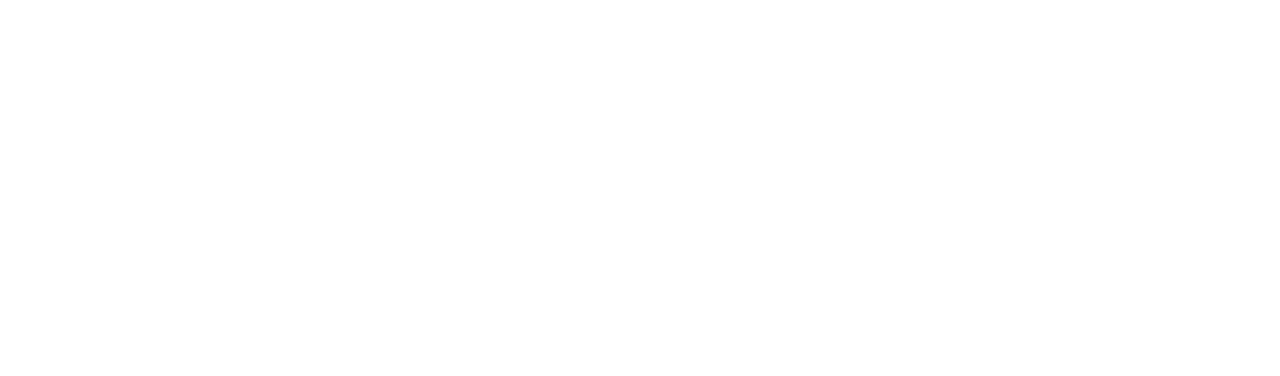
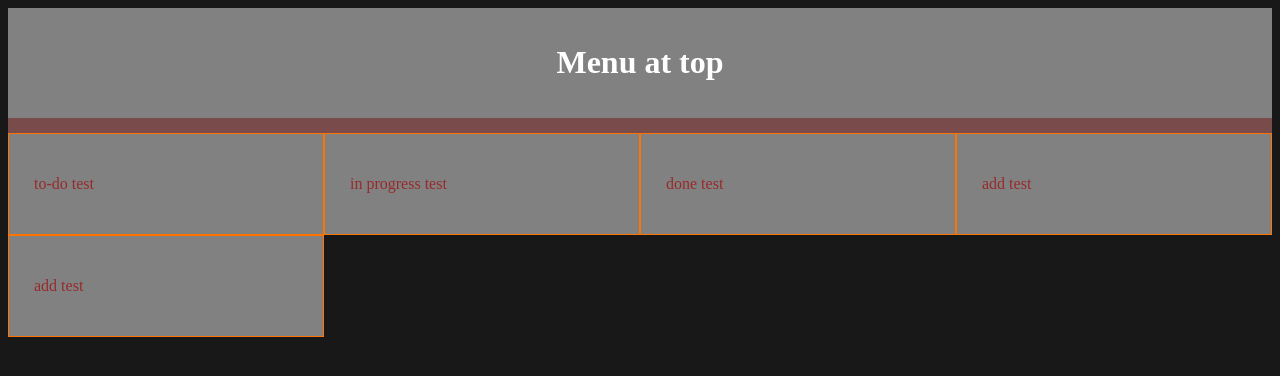
Before and after one commit to wester7/Task_Planner, a website: page public/index.html in a window 1280 px wide. Drawn offline with Linux system fonts and the light colour scheme.

Commit message:
Created Procfile and CSS

```diff
--- a/public/index.html
+++ b/public/index.html
@@ -1,17 +1,96 @@
 <!DOCTYPE html>
 <html lang="en">
 <head>
-    <meta charset="UTF-8">
-    <meta name="viewport" content="width=device-width, initial-scale=1.0">
-    <title>Front Page</title>
+  <meta charset="UTF-8">
+  <meta name="viewport" content="width=device-width, initial-scale=1.0">
+  <title>Front Page</title>
 
-    <style>
+  <style>
+    * {
+      box-sizing: border-box;
+    }
 
+    body {
+      background-color:#181818;
+    }
 
-    </style>
+    .menu {
+      float:top;
+      width:100%;
+      text-align:center;
+      background-color:#818181;
+      color:#ffffff;
+      padding:15px;
+    }
+
+    .lists {
+      float:top;
+      width:100%;
+      background-color:#794b4b;
+      padding-top:15px;
+    }
+
+    .list {
+      float:left;
+      width:25%;
+      height:10%;
+      text-align:left;
+      background-color:#818181;
+      color:#ffffff;
+      padding:25px;
+      border-style:solid;
+      border-width:thin;
+      border-color:rgb(255, 115, 0);
+
+    }
+
+    .list-item {
+      float:left;
+      width:100%;
+      text-align:left;
+      color:#972b2b;
+    }
+
+    @media only screen and (max-width:620px) {
+      /* For mobile phones: */
+      .list {
+        width:50%;
+      }
+    }
+  </style>
 </head>
 <body>
 
+<div class="page">
+
+<div class="menu">
+<h1>Menu at top</h1>
+</div>
+
+<div class="lists">
+
+  <div class="list">
+    <p class="list-item">to-do test</p>
+  </div>
+
+  <div class="list">
+    <p class="list-item">in progress test</p>
+  </div>
+
+  <div class="list">
+    <p class="list-item">done test</p>
+  </div>
+
+  <div class="list">
+    <p class="list-item">add test</p>
+  </div>
+
+  <div class="list">
+      <p class="list-item">add test</p>
+    </div>
+</div>
+
+</div>
 </body>
 
 <script>
```
Also changed, not shown: 1 other file.
